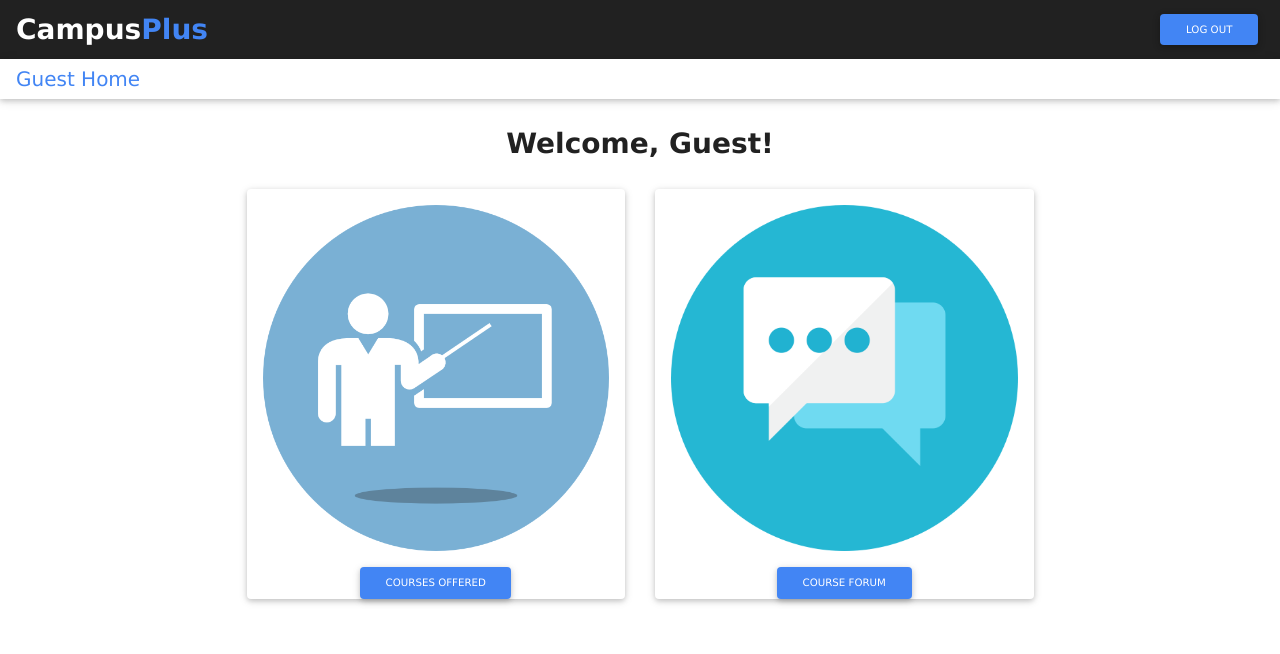
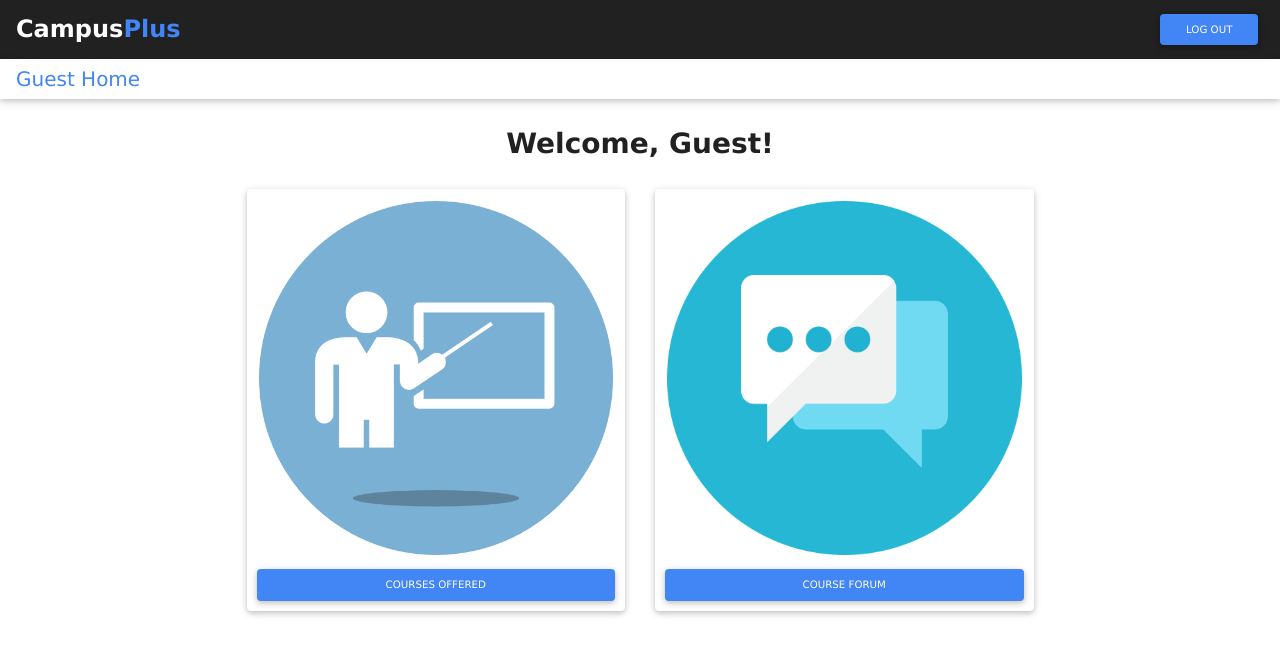
Before and after one commit to luisegarduno/CampusPlus, a React (Create React App) app in the folder frontend/: page /guest in a window 1280 px wide. Shown: the top 654 px of the page. Built offline with nearby package versions, Linux system fonts and the light colour scheme.

Commit message:
more minor updates

```diff
--- a/frontend/src/app/CourseList.jsx
+++ b/frontend/src/app/CourseList.jsx
@@ -90,19 +90,17 @@ export class CourseList extends React.Component{
         return(<>
 
             <nav className="navbar navbar-expand-lg navbar-light bg-dark">
-                <span className="mb-0 h3 text-white font-weight-bold">Campus</span>
-                <span className="mb-0 h3 text-primary font-weight-bold">Plus</span>
-                <div className="collapse navbar-collapse justify-content-end" id="navbarTogglerDemo02">
-                    <ul className="navbar-nav ">
-                        <li className="nav-item text-white">
-                            <a className="nav-link active text-white" href="/guest">Home</a>
-                        </li>
-                    </ul>
-                </div>
-                <a href="/welcomepages" className="btn btn-primary btn-sm rounded" role="button" aria-pressed="true">LOG OUT</a>
-            </nav>
+            <a href="/guest" className="mb-0 h4 text-white font-weight-bold">Campus</a>
+            <a href="/guest" className="mb-0 h4 text-primary font-weight-bold">Plus</a>
+            <div className="collapse navbar-collapse justify-content-end" id="navbarTogglerDemo02">
+                <form className="form-inline ">
+                    <button className="btn btn-primary btn-sm rounded" onClick={() => this.props.history.push("/login")}>LOG OUT</button>
+                </form>
+            </div>
+        </nav>
+
             <nav className="navbar bg-white">
-                <span className="mb-0 h5 text-primary font-weight-bold">Courses Offered</span>
+                <span className="mb-0 h5 text-primary">Courses Offered</span>
             </nav>
 
             <div className = "container-fluid container-lg" id="content">
--- a/frontend/src/app/GuestHome.jsx
+++ b/frontend/src/app/GuestHome.jsx
@@ -10,8 +10,8 @@ export class GuestHome extends React.Component {
          return(<>
 
         <nav className="navbar navbar-expand-lg navbar-light bg-dark">
-            <span className="mb-0 h3 text-white font-weight-bold">Campus</span>
-            <span className="mb-0 h3 text-primary font-weight-bold">Plus</span>
+            <a href="/guest" className="mb-0 h4 text-white font-weight-bold">Campus</a>
+            <a href="/guest" className="mb-0 h4 text-primary font-weight-bold">Plus</a>
             <div className="collapse navbar-collapse justify-content-end" id="navbarTogglerDemo02">
                 <form className="form-inline ">
                     <button className="btn btn-primary btn-sm rounded" onClick={() => this.props.history.push("/login")}>LOG OUT</button>
@@ -28,13 +28,13 @@ export class GuestHome extends React.Component {
                  <h3 className = "text-center text-dark font-weight-bold">Welcome, Guest!</h3>
              </header>
             <div className = " p-3 card-deck row-cols-2 row align-items-center">
-                <div className="card">
-                    <img src="/schedule.png" className="p-3 card-img-top" alt="..."/>
-                        <button className="btn btn-primary mx-auto my-auto text-white btn-sm rounded" onClick={() => this.props.history.push("/courselist")}>Courses Offered</button>
+                <div className="p-1 card h-100 w-100">
+                    <img src="/schedule.png" className="p-2 img-fluid card-img-top" alt="..."/>
+                        <button className="btn btn-primary text-white btn-sm rounded" onClick={() => this.props.history.push("/courselist")}>Courses Offered</button>
                 </div>
-                <div className="card">
-                    <img src="/forum.png" className="p-3 card-img-top" alt="..."/>
-                        <button className="btn btn-primary mx-auto my-auto text-white btn-sm rounded" onClick={() => this.props.history.push("/forum")}>Course Forum</button>
+                <div className="p-1 card h-100 w-100">
+                    <img src="/forum.png" className="p-2 img-fluid card-img-top" alt="..."/>
+                    <button className="btn btn-primary text-white btn-sm rounded" onClick={() => this.props.history.push("/forum")}>Course Forum</button>
                 </div>
              </div>
              </form>
--- a/frontend/src/app/Home.jsx
+++ b/frontend/src/app/Home.jsx
@@ -51,7 +51,7 @@ export class Home extends React.Component {
             <div className = " p-2 card-deck row-cols-3 row align-items-center">
                 <div className="p-1 card h-100 w-100">
                     <img src="/archive.png" className="p-1 img-fluid card-img-top" alt="..."/>
-                        <button className="btn btn-primary mx-md-1 text-white btn-sm rounded" onClick={() => this.props.history.push("/finished_assignments")}>Archived Assignments</button>
+                        <button className="btn btn-primary mx-md-1 text-white btn-sm rounded overflow-hidden" onClick={() => this.props.history.push("/finished_assignments")}>Archived Assignments</button>
                 </div>
                 <div className="p-1 card h-100 w-100">
                     <img src="/schedule.png" className="p-1 img-fluid card-img-top" alt="..."/>
@@ -59,7 +59,7 @@ export class Home extends React.Component {
                 </div>
                 <div className="p-1 card h-100 w-100">
                     <img src="/forum.png" className="p-1 img-fluid card-img-top" alt="..."/>
-                        <button className="btn btn-primary text-white mx-md-1 btn-sm rounded" onClick={() => this.props.history.push("/forum")}>Review Forum</button>
+                        <button className="btn btn-primary text-white btn-sm rounded overflow-hidden" onClick={() => this.props.history.push("/forum")}>Review Forum</button>
                 </div>
              </div>
              </form>
```
